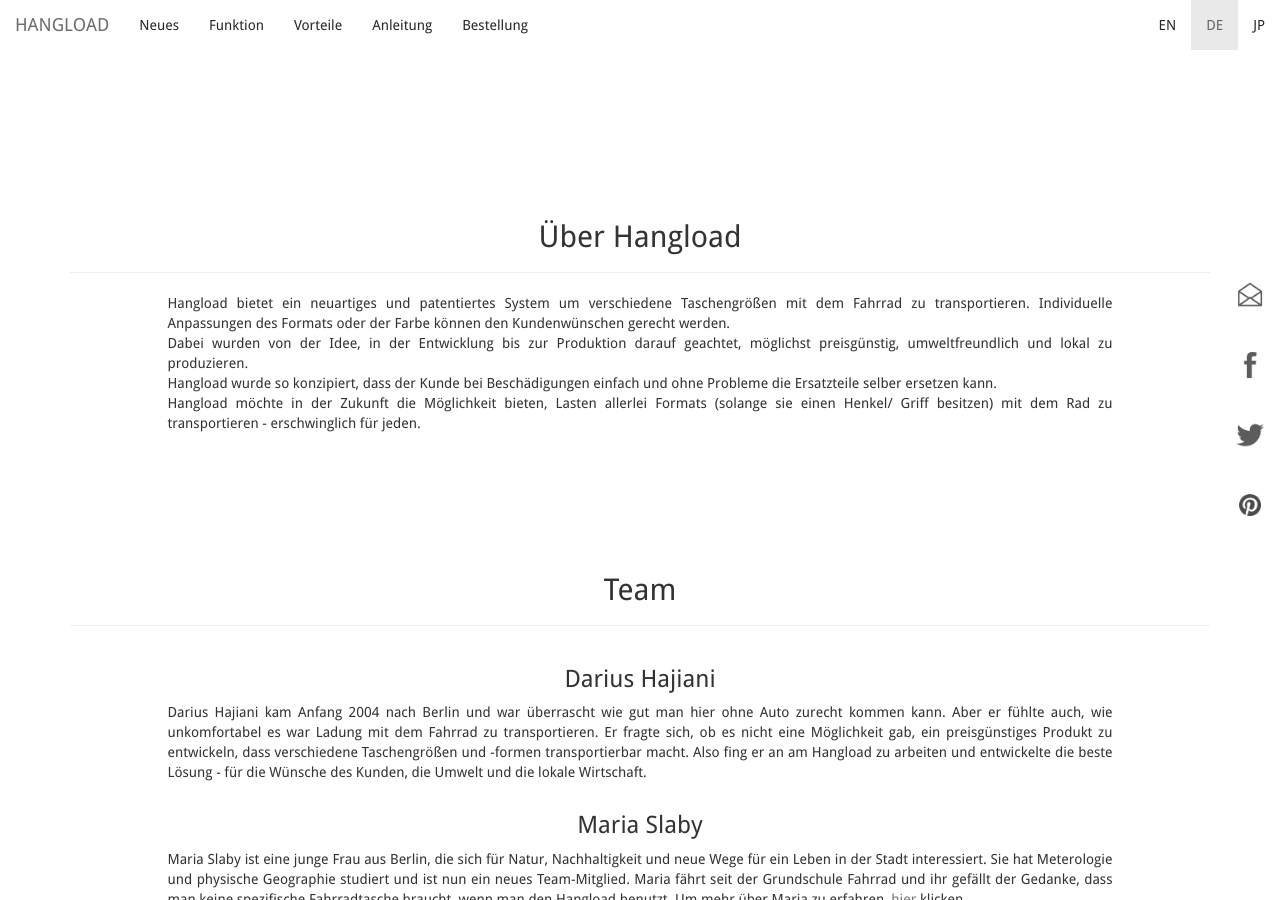
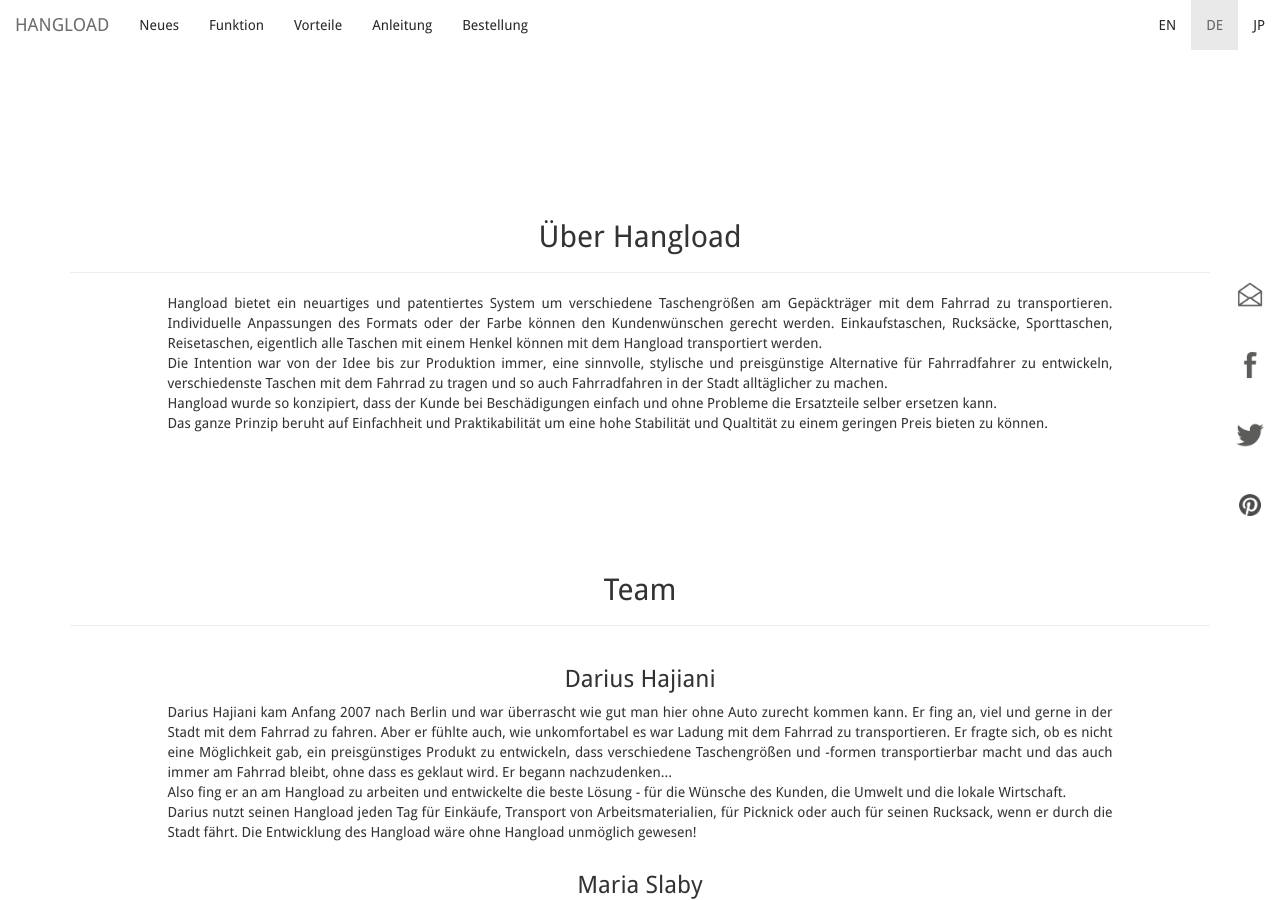
Before and after one commit to bodokaiser/hangload.com, a Jekyll site: the page built from aboutDE.html, in a window 1280 px wide and 900 px high. Built offline with Jekyll 4.4.1, drawn with Linux system fonts in a browser that asks for light colours; nearby versions of some CDN libraries; library files that are not in the unit come from our copies; Markdown is read by kramdown in place of the engine named in the settings.

Commit message:
Update aboutDE.html

```diff
--- a/aboutDE.html
+++ b/aboutDE.html
@@ -16,16 +16,19 @@
 <div class="col-xs-10 col-xs-offset-1">
 <p class="text-justify">
 Hangload bietet ein neuartiges und patentiertes System um verschiedene Taschengrößen
-mit dem Fahrrad zu transportieren. Individuelle Anpassungen des Formats oder der Farbe
-können den Kundenwünschen gerecht werden.
+am Gepäckträger mit dem Fahrrad zu transportieren. Individuelle Anpassungen des Formats oder der Farbe
+können den Kundenwünschen gerecht werden. Einkaufstaschen, Rucksäcke, Sporttaschen, Reisetaschen, eigentlich
+alle Taschen mit einem Henkel können mit dem Hangload transportiert werden.
  <br>
-Dabei wurden von der Idee, in der Entwicklung bis zur Produktion darauf geachtet,
-möglichst preisgünstig, umweltfreundlich und lokal zu produzieren. <br>
+Die Intention war von der Idee bis zur Produktion immer, eine sinnvolle, stylische und preisgünstige
+Alternative für Fahrradfahrer zu entwickeln, verschiedenste Taschen mit dem Fahrrad zu tragen und so auch
+Fahrradfahren in der Stadt alltäglicher zu machen.
+<br>
 Hangload wurde so konzipiert, dass der Kunde bei Beschädigungen einfach und ohne
 Probleme die Ersatzteile selber ersetzen kann.
 <br>
-Hangload möchte in der Zukunft die Möglichkeit bieten, Lasten allerlei Formats (solange
-sie einen Henkel/ Griff besitzen) mit dem Rad zu transportieren - erschwinglich für jeden.
+Das ganze Prinzip beruht auf Einfachheit und Praktikabilität um eine hohe Stabilität und Qualtität
+zu einem geringen Preis bieten zu können.
 </p>
 </div>
 </div>
@@ -43,11 +46,16 @@
 <div class="col-xs-10 col-xs-offset-1">
 <h3 class="text-center">Darius Hajiani</h3>
 <p class="text-justify">
-Darius Hajiani kam Anfang 2004 nach Berlin und war überrascht wie gut man hier ohne Auto zurecht kommen kann.
+Darius Hajiani kam Anfang 2007 nach Berlin und war überrascht wie gut man hier ohne Auto zurecht kommen kann.
+Er fing an, viel und gerne in der Stadt mit dem Fahrrad zu fahren.
 Aber er fühlte auch, wie unkomfortabel es war Ladung mit dem Fahrrad zu transportieren.
 Er fragte sich, ob es nicht eine Möglichkeit gab, ein preisgünstiges Produkt zu entwickeln, dass verschiedene
-Taschengrößen und -formen transportierbar macht.
+Taschengrößen und -formen transportierbar macht und das auch immer am Fahrrad bleibt, ohne dass es geklaut wird.
+Er begann nachzudenken... <br>
 Also fing er an am Hangload zu arbeiten und entwickelte die beste Lösung - für die Wünsche des Kunden, die Umwelt und die lokale Wirtschaft.
+<br>
+Darius nutzt seinen Hangload jeden Tag für Einkäufe, Transport von Arbeitsmaterialien, für Picknick oder auch für
+seinen Rucksack, wenn er durch die Stadt fährt. Die Entwicklung des Hangload wäre ohne Hangload unmöglich gewesen!
 
 </p>
 </div>
```
